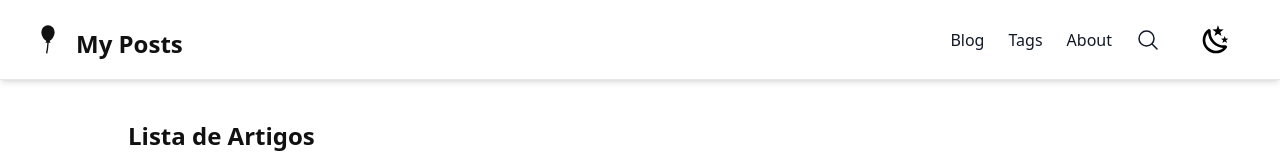
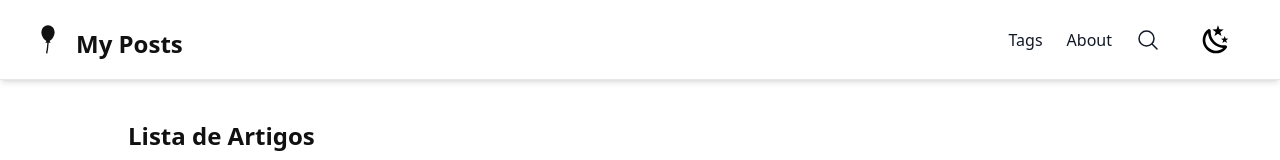
Before and after one commit to brandaoplaster/posts, a Vue app: page / in a window 1280 px wide. Shown: the top 160 px of the page. Built offline with nearby package versions, Linux system fonts and the light colour scheme.

Commit message:
feat: Add router link

```diff
--- a/src/components/LeftAside.vue
+++ b/src/components/LeftAside.vue
@@ -29,10 +29,10 @@ export default {
         </h2>
         <div class="flex flex-wrap">
           <div v-for="category in categories" :key="category.name" class="mr-3">
-            <a href="#"
+            <router-link :to="{ name: 'category', params: { categoryName: category.name } }"
               class="text-sm font-medium uppercase text-primary-500 hover:text-primary-600 dark:hover:text-primary-400">
               {{ category.name }}
-            </a>
+            </router-link>
           </div>
         </div>
       </div>
--- a/src/components/MainHeader.vue
+++ b/src/components/MainHeader.vue
@@ -45,18 +45,14 @@ export default {
     <div class="flex items-center space-x-4 leading-5 sm:space-x-6">
       <div
         class="no-scrollbar hidden max-w-40 items-center space-x-4 overflow-x-auto sm:flex sm:space-x-6 md:max-w-72 lg:max-w-96">
-        <a class="block font-medium text-gray-900 hover:text-primary-500 dark:text-gray-100 dark:hover:text-primary-400"
-          href="/blog">
-          Blog
-        </a><a
-          class="block font-medium text-gray-900 hover:text-primary-500 dark:text-gray-100 dark:hover:text-primary-400"
-          href="/tags">
+        <router-link :to="{ name: 'category', params: { categoryName: 'posts' } }"
+          class="block font-medium text-gray-900 hover:text-primary-500 dark:text-gray-100 dark:hover:text-primary-400">
           Tags
-        </a>
-        <a class="block font-medium text-gray-900 hover:text-primary-500 dark:text-gray-100 dark:hover:text-primary-400"
-          href="/about">
+        </router-link>
+        <router-link :to="{ name: 'about' }"
+          class="block font-medium text-gray-900 hover:text-primary-500 dark:text-gray-100 dark:hover:text-primary-400">
           About
-        </a>
+        </router-link>
       </div>
       <button aria-label="Search">
         <svg xmlns="http://www.w3.org/2000/svg" fill="none" viewBox="0 0 24 24" stroke-width="1.5" stroke="currentColor"
--- a/src/components/RightAside.vue
+++ b/src/components/RightAside.vue
@@ -26,16 +26,18 @@ export default {
 
 
 <template>
-  <aside class="hidden h-full max-h-screen min-w-[280px] max-w-[280px] flex-wrap overflow-auto rounded bg-gray-50 pt-5 shadow-md dark:bg-gray-900/70 dark:shadow-gray-800/40 sm:flex">
+  <aside
+    class="hidden h-full max-h-screen min-w-[280px] max-w-[280px] flex-wrap overflow-auto rounded bg-gray-50 pt-5 shadow-md dark:bg-gray-900/70 dark:shadow-gray-800/40 sm:flex">
     <div class="px-6 py-4">
       <h3 class="font-bold uppercase text-primary-500">
         All Posts
       </h3>
       <ul>
         <li v-for="category in categories" :key="category.name" class="my-3">
-          <a href="" class="px-3 py-2 text-sm font-medium uppercase text-gray-500 hover:text-primary-500 dark:text-gray-300 dark:hover:text-primary-500">
+          <router-link :to="{ name: 'category', params: { categoryName: category.name } }"
+            class="text-sm font-medium uppercase text-primary-500 hover:text-primary-600 dark:hover:text-primary-400">
             {{ category.name }}
-          </a>
+          </router-link>
         </li>
       </ul>
     </div>
--- a/src/pages/HomePage.vue
+++ b/src/pages/HomePage.vue
@@ -18,10 +18,9 @@
                   </h2>
                   <div class="flex flex-wrap">
                     <div v-for="category in article.categories" :key="category.name" class="mr-3">
-                      <a href="#"
-                        class="text-sm font-medium uppercase text-primary-500 hover:text-primary-600 dark:hover:text-primary-400">
+                      <router-link :to="{ name: 'category', params: { categoryName: category.name } }" class="text-sm font-medium uppercase text-primary-500 hover:text-primary-600 dark:hover:text-primary-400">
                         {{ category.name }}
-                      </a>
+                    </router-link>
                     </div>
                   </div>
                 </div>
```
